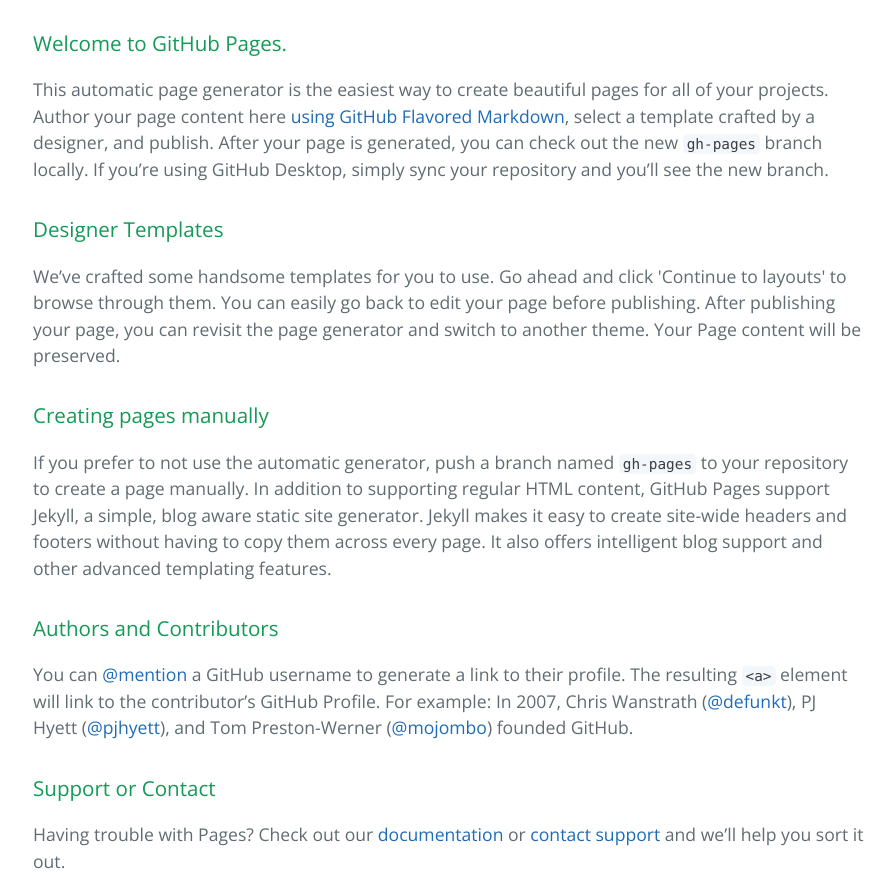
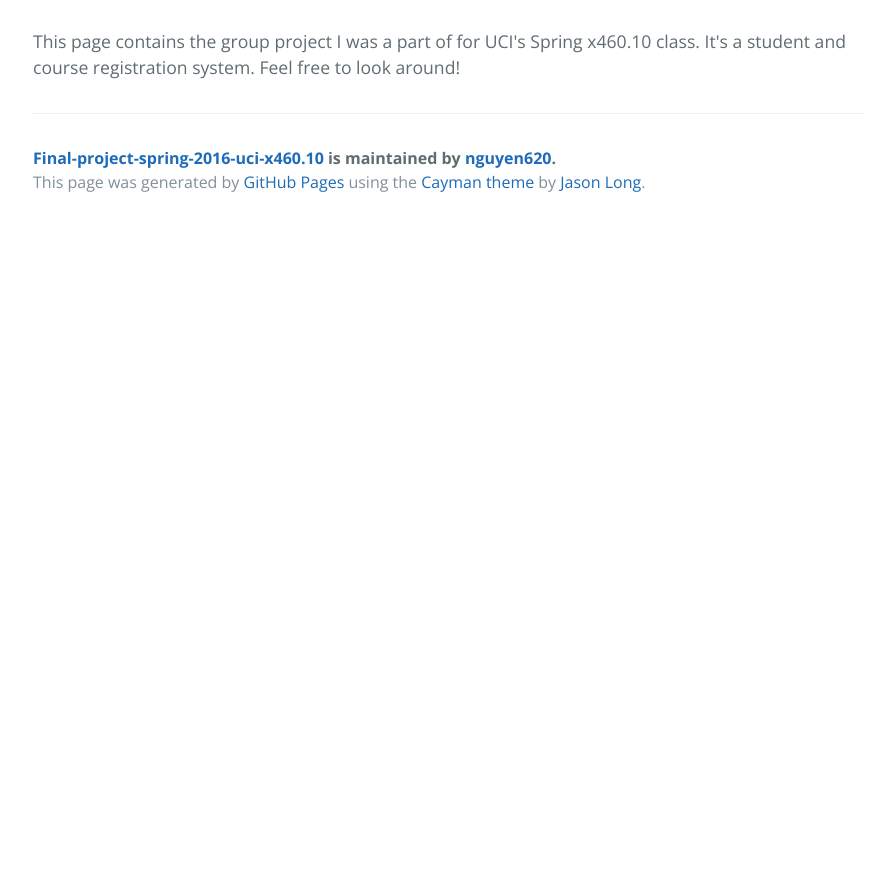
Before and after one commit to nguyen620/Final-Project-Spring-2016-UCI-x460.10, a plain HTML site: page index.html in a window 1280 px wide. Shown: the part 340-1217 px from the top of the page, without its empty margins (191-1083 px from the left). After the commit the page ends 800 px from the top, so only its background shows below. Drawn offline with nearby package versions, Linux system fonts and the light colour scheme.

```diff
--- a/index.html
+++ b/index.html
@@ -19,30 +19,7 @@
     </section>
 
     <section class="main-content">
-      <h3>
-<a id="welcome-to-github-pages" class="anchor" href="#welcome-to-github-pages" aria-hidden="true"><span aria-hidden="true" class="octicon octicon-link"></span></a>Welcome to GitHub Pages.</h3>
-
-<p>This automatic page generator is the easiest way to create beautiful pages for all of your projects. Author your page content here <a href="https://guides.github.com/features/mastering-markdown/">using GitHub Flavored Markdown</a>, select a template crafted by a designer, and publish. After your page is generated, you can check out the new <code>gh-pages</code> branch locally. If you’re using GitHub Desktop, simply sync your repository and you’ll see the new branch.</p>
-
-<h3>
-<a id="designer-templates" class="anchor" href="#designer-templates" aria-hidden="true"><span aria-hidden="true" class="octicon octicon-link"></span></a>Designer Templates</h3>
-
-<p>We’ve crafted some handsome templates for you to use. Go ahead and click 'Continue to layouts' to browse through them. You can easily go back to edit your page before publishing. After publishing your page, you can revisit the page generator and switch to another theme. Your Page content will be preserved.</p>
-
-<h3>
-<a id="creating-pages-manually" class="anchor" href="#creating-pages-manually" aria-hidden="true"><span aria-hidden="true" class="octicon octicon-link"></span></a>Creating pages manually</h3>
-
-<p>If you prefer to not use the automatic generator, push a branch named <code>gh-pages</code> to your repository to create a page manually. In addition to supporting regular HTML content, GitHub Pages support Jekyll, a simple, blog aware static site generator. Jekyll makes it easy to create site-wide headers and footers without having to copy them across every page. It also offers intelligent blog support and other advanced templating features.</p>
-
-<h3>
-<a id="authors-and-contributors" class="anchor" href="#authors-and-contributors" aria-hidden="true"><span aria-hidden="true" class="octicon octicon-link"></span></a>Authors and Contributors</h3>
-
-<p>You can <a href="https://help.github.com/articles/basic-writing-and-formatting-syntax/#mentioning-users-and-teams" class="user-mention">@mention</a> a GitHub username to generate a link to their profile. The resulting <code>&lt;a&gt;</code> element will link to the contributor’s GitHub Profile. For example: In 2007, Chris Wanstrath (<a href="https://github.com/defunkt" class="user-mention">@defunkt</a>), PJ Hyett (<a href="https://github.com/pjhyett" class="user-mention">@pjhyett</a>), and Tom Preston-Werner (<a href="https://github.com/mojombo" class="user-mention">@mojombo</a>) founded GitHub.</p>
-
-<h3>
-<a id="support-or-contact" class="anchor" href="#support-or-contact" aria-hidden="true"><span aria-hidden="true" class="octicon octicon-link"></span></a>Support or Contact</h3>
-
-<p>Having trouble with Pages? Check out our <a href="https://help.github.com/pages">documentation</a> or <a href="https://github.com/contact">contact support</a> and we’ll help you sort it out.</p>
+      <p>This page contains the group project I was a part of for UCI's Spring x460.10 class.  It's a student and course registration system.  Feel free to look around!</p>
 
       <footer class="site-footer">
         <span class="site-footer-owner"><a href="https://github.com/nguyen620/Final-Project-Spring-2016-UCI-x460.10">Final-project-spring-2016-uci-x460.10</a> is maintained by <a href="https://github.com/nguyen620">nguyen620</a>.</span>
```
Also changed, not shown: params.json (+1 -1 lines).
